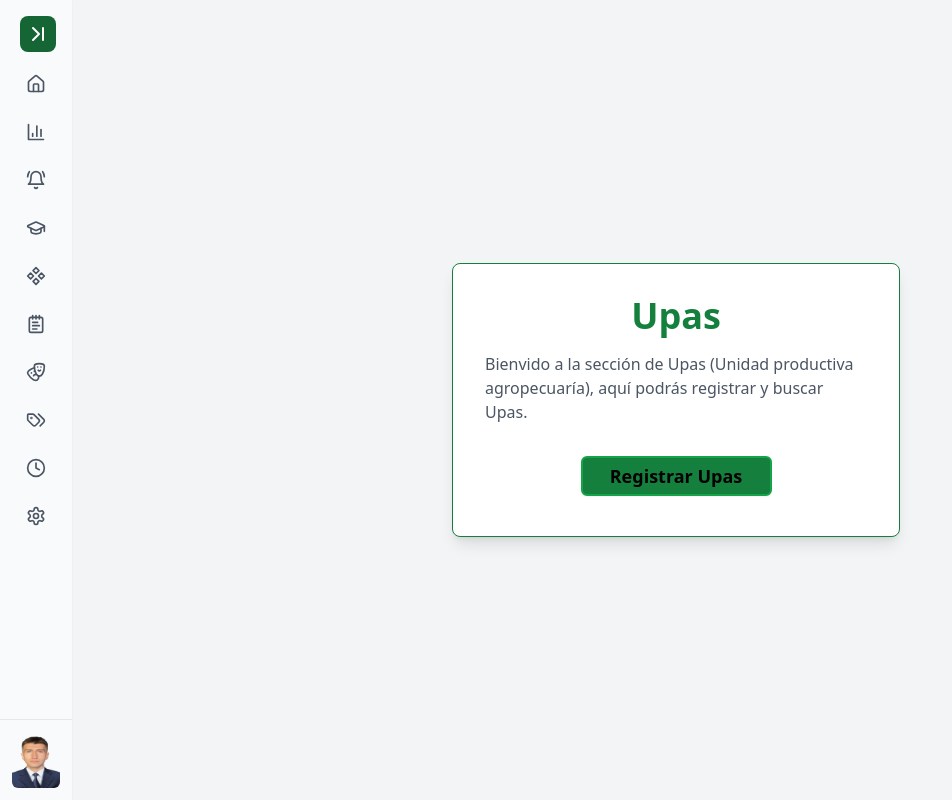
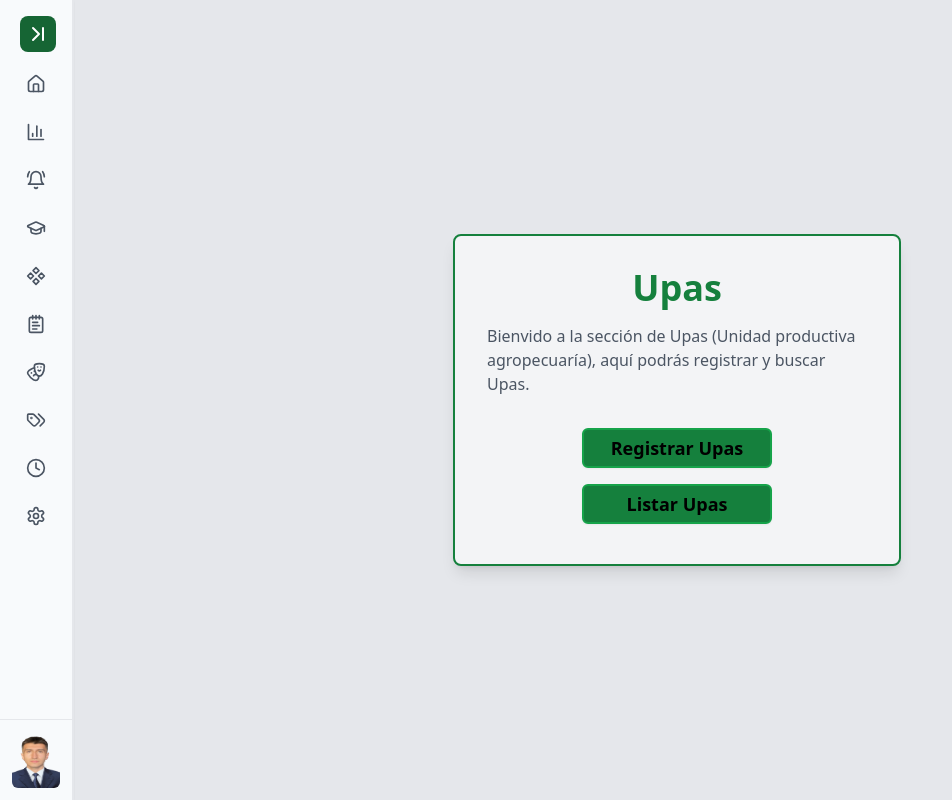
Before and after one commit to 10062003/frontSA, a React (Vite) app: page /Upas in a window 1280 px wide. Shown: the whole page, without its empty margins (0-952 px from the left). Built offline with nearby package versions, Linux system fonts and the light colour scheme.

Commit message:
Cambios Card, Label, Navbar, SideBar, UpaInicio

```diff
--- a/src/App.jsx
+++ b/src/App.jsx
@@ -18,7 +18,7 @@ const router = createBrowserRouter([
   {
     path: "Login",
     element: (
-      <div className="">
+      <div className="bg-slate-100">
         <Login />
       </div>
     ),
@@ -30,7 +30,7 @@ const router = createBrowserRouter([
         <MostrarSideBar />
         <div className="flex flex-col flex-1 overflow-y-auto">
           <div className=" top-0 z-10">
-            <NavBar title={"Estos son tus Modulos"} />
+            <NavBar title={"Estos son tus Módulos"} />
           </div>
           <div className="flex flex-col flex-1 p-4">
             <HomePage />
@@ -45,9 +45,6 @@ const router = createBrowserRouter([
       <div className="flex h-screen">
         <MostrarSideBar />
         <div className="flex flex-col flex-1 overflow-y-auto">
-          {/* <div className="top-0 z-10">
-            <NavBar title={"Estás en Upas"} />
-          </div> */}
           <div className="flex flex-col flex-1 items-center justify-center p-4">
             <UpaInicio />
           </div>
@@ -59,7 +56,7 @@ const router = createBrowserRouter([
 
 const App = () => {
   return (
-    <div className="bg-gray-100 dark:bg-neutral-900">
+    <div className="bg-gray-200 dark:bg-neutral-900">
       <RouterProvider router={router} />
     </div>
   );
--- a/src/Upas/UpaInicio.jsx
+++ b/src/Upas/UpaInicio.jsx
@@ -3,7 +3,11 @@ import CardGeneral from "../components/ui/CardGeneral";
 
 const UpaInicio = () => {
   const navigate = useNavigate();
-  const handleButton = () => {
+  const ButtonRegistroUpa = () => {
+    navigate("/");
+  };
+
+  const ButtonListarUpa = () => {
     navigate("/");
   };
 
@@ -15,7 +19,8 @@ const UpaInicio = () => {
           "Bienvido a la sección de Upas (Unidad productiva agropecuaría), aquí podrás registrar y buscar Upas."
         }
         toFrist={"/Inicio"}
-        onClick={handleButton}
+        onClickOne={ButtonRegistroUpa}
+        onClickTwo={ButtonListarUpa}
       />
     </div>
   );
--- a/src/components/ui/CardGeneral.jsx
+++ b/src/components/ui/CardGeneral.jsx
@@ -2,18 +2,21 @@ import { Link } from "react-router-dom";
 import Button from "./Button";
 
 const CardGeneral = (props) => {
-  const { title, description, className, onClick } = props;
+  const { title, description, className, onClickOne, onClickTwo } = props;
   return (
-    <div className="bg-gray-100 flex flex-grow flex-wrap gap-5 m-4 justify-center dark:bg-neutral-900">
+    <div className="bg-gray-200 flex flex-grow flex-wrap gap-5 m-4 justify-center dark:bg-neutral-900">
       <div className="min-h-full flex items-center justify-center w-full">
-        <div className="bg-white border border-green-700 p-8 rounded-lg shadow-lg max-w-md w-full dark:bg-neutral-700">
+        <div className="bg-gray-100 border-2 border-green-700 p-8 rounded-lg shadow-lg max-w-md w-full dark:bg-neutral-700">
           <h1 className="text-green-700 text-4xl font-bold mb-4 dark:text-white text-center">
             {title}
           </h1>
           <p className="text-gray-600 mb-6 dark:text-gray-100">{description}</p>
           <div className="flex flex-wrap justify-center">
-            <Button className={"bg-green-700"} onClick={onClick}>
+            <Button className={"bg-green-700"} onClick={onClickOne}>
               Registrar {title}
+            </Button>
+            <Button className={"bg-green-700"} onClick={onClickTwo}>
+              Listar {title}
             </Button>
           </div>
         </div>
--- a/src/components/ui/Input.jsx
+++ b/src/components/ui/Input.jsx
@@ -1,9 +1,7 @@
-const Input = (props) => {
+const Input = (props, className) => {
   return (
     <input
-      // className="block w-full rounded-md border-0 py-1.5 text-gray-900 shadow-sm ring-1 ring-inset ring-gray-300 placeholder:text-gray-400 focus:ring-2 focus:ring-inset focus:ring-indigo-600 sm:text-sm sm:leading-6 pl-9"
-
-      className="border-2 appearance-none text-slate-900 bg-white rounded-md block w-full px-3 h-10 shadow-sm sm:text-base font-normal focus:outline-none placeholder:text-slate-400 focus:ring-2 focus:ring-sky-500 text-sm pl-11 dark:bg-neutral-800 dark:text-white dark:border-green-500"
+      className={`border-2 appearance-none text-slate-900 bg-slate-50 rounded-md block w-full px-3 h-10 shadow-sm sm:text-base font-normal focus:outline-none placeholder:text-slate-400 focus:ring-2 focus:ring-sky-500 text-sm pl-11 dark:bg-neutral-800 dark:text-white dark:border-green-500 ${className}`}
       {...props}
     />
   );
--- a/src/components/ui/Label.jsx
+++ b/src/components/ui/Label.jsx
@@ -1,10 +1,9 @@
 import PropTypes from "prop-types";
 
-const Label = ({ children, props }) => {
+const Label = ({ children, className, props }) => {
   return (
     <label
-      // className="block text-sm font-medium leading-6 text-gray-900"
-      className="block text-sm font-semibold leading-6 text-gray-900 dark:text-white"
+      className={`block text-sm font-semibold leading-6 text-gray-900 dark:text-white ${className}`}
       {...props}
     >
       {children}
--- a/src/components/ui/NavBar.jsx
+++ b/src/components/ui/NavBar.jsx
@@ -4,10 +4,10 @@ import React from "react";
 const NavBar = (props) => {
   const { title } = props;
   return (
-    <nav className="bg-white dark:bg-neutral-950 w-full z-20">
+    <nav className="bg-slate-50 dark:bg-neutral-950 w-full z-20 ">
       <div className="flex items-center justify-between mx-auto p-4">
         <div className="flex-1 flex justify-center" id="navbar-sticky">
-          <ul className="flex flex-col md:flex-row md:p-0 font-medium rounded-lg md:space-x-8 rtl:space-x-reverse md:mt-0 md:border-0 md:bg-white md:dark:bg-neutral-950">
+          <ul className="flex flex-col md:flex-row md:p-0 font-medium rounded-lg md:space-x-8 rtl:space-x-reverse md:mt-0 md:border-0 md:dark:bg-neutral-950">
             <li>
               <div
                 className="text-2xl md:text-4xl font-bold flex justify-center py-2 px-3 text-center rounded md:bg-transparent dark:text-green-600 text-green-700 md:p-0 md:dark:text-green-600"
--- a/src/components/ui/Sidebar/SideBar.jsx
+++ b/src/components/ui/Sidebar/SideBar.jsx
@@ -10,7 +10,7 @@ export default function Sidebar({ children }) {
 
   return (
     <aside className="h-screen">
-      <nav className="h-screen flex flex-col bg-slate-50 border-gray-200 shadow-sm dark:bg-neutral-950">
+      <nav className="h-screen flex flex-col bg-slate-50 border-r-2 border-gray-200 shadow-sm dark:bg-neutral-950">
         <div className="p-4 pb-2 flex items-center justify-center">
           <div
             className={`transition-all flex-grow ${expanded ? "mr-2 flex" : "w-0 overflow-hidden"}`}
```
